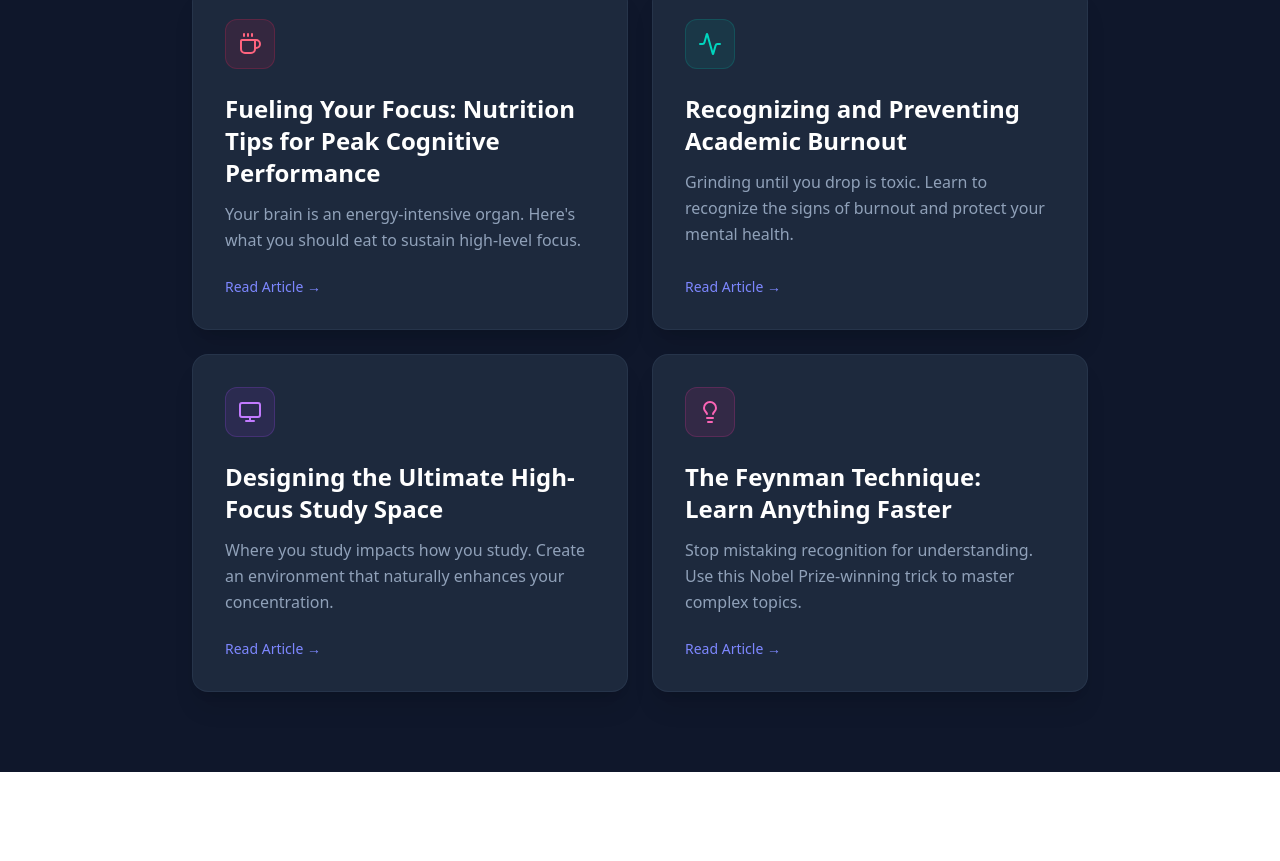
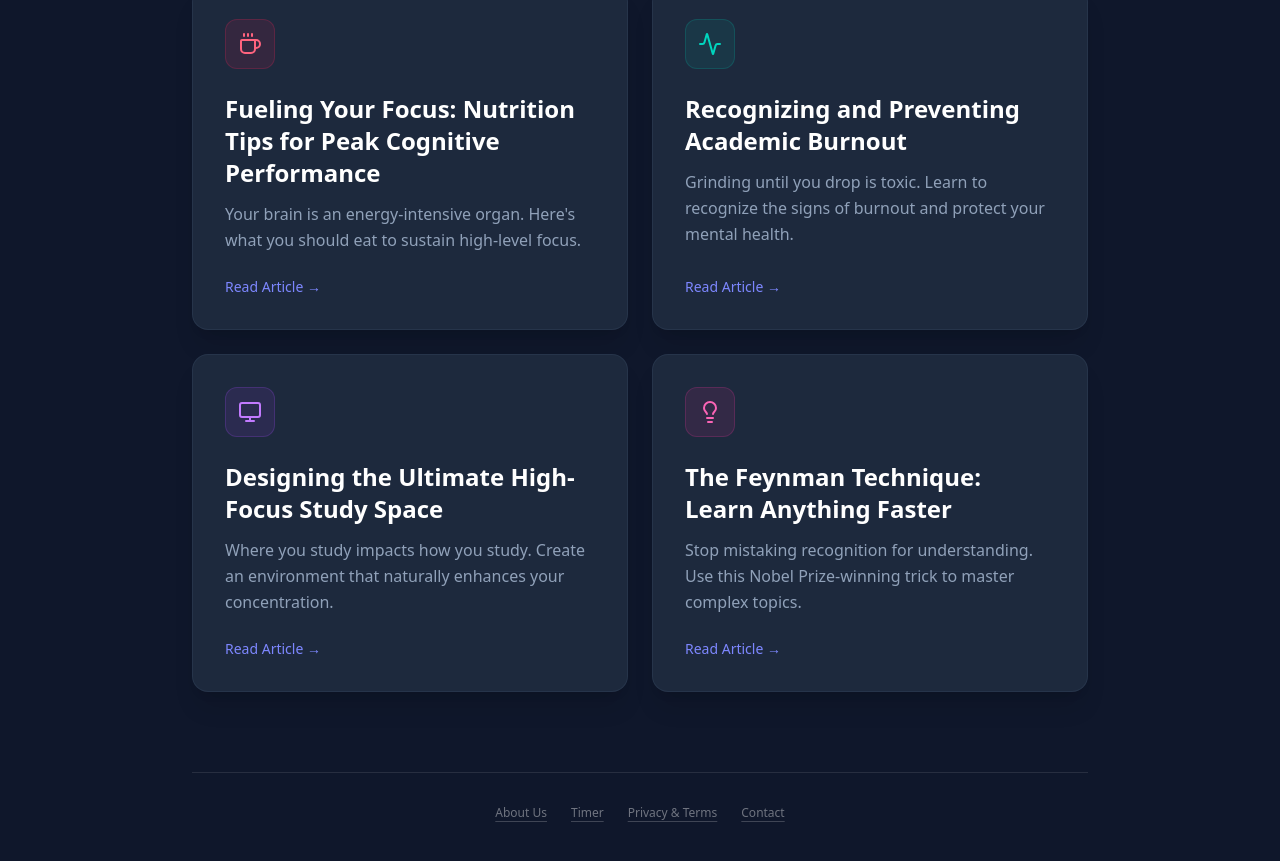
Before and after one commit to Emilized/exam-study-timer, a React (Vite) app: page /blog in a window 1280 px wide. Shown: the part 994-1855 px from the top of the page. Before the commit the page ends 1766 px from the top, so only its background shows below. Built offline with nearby package versions, Linux system fonts and the light colour scheme.

Commit message:
Update Blog.tsx

```diff
--- a/src/pages/Blog.tsx
+++ b/src/pages/Blog.tsx
@@ -20,6 +20,7 @@ export default function Blog() {
         <div className="grid grid-cols-1 md:grid-cols-2 gap-6 pb-12">
           {blogPosts.map((post) => {
             const Icon = post.icon;
+            // Map colors to actual Tailwind utility strings to prevent purging issues
             const colorMap: Record<string, { bg: string, text: string, border: string }> = {
               indigo: { bg: 'bg-indigo-500/10', text: 'text-indigo-400', border: 'border-indigo-500/20' },
               emerald: { bg: 'bg-emerald-500/10', text: 'text-emerald-400', border: 'border-emerald-500/20' },
@@ -54,6 +55,34 @@ export default function Blog() {
             )
           })}
         </div>
+
+        {/* Footer Links */}
+        <div className="mt-8 pt-8 border-t border-white/10 flex justify-center gap-6 relative z-10 flex-wrap pb-8">
+          <Link
+            to="/about"
+            className="text-xs text-white/40 hover:text-white/80 transition-colors underline decoration-white/20 underline-offset-4"
+          >
+            About Us
+          </Link>
+          <Link
+            to="/"
+            className="text-xs text-white/40 hover:text-white/80 transition-colors underline decoration-white/20 underline-offset-4"
+          >
+            Timer
+          </Link>
+          <Link
+            to="/privacy-policy"
+            className="text-xs text-white/40 hover:text-white/80 transition-colors underline decoration-white/20 underline-offset-4"
+          >
+            Privacy & Terms
+          </Link>
+          <Link
+            to="/contact"
+            className="text-xs text-white/40 hover:text-white/80 transition-colors underline decoration-white/20 underline-offset-4"
+          >
+            Contact
+          </Link>
+        </div>
       </div>
     </div>
   );
```
